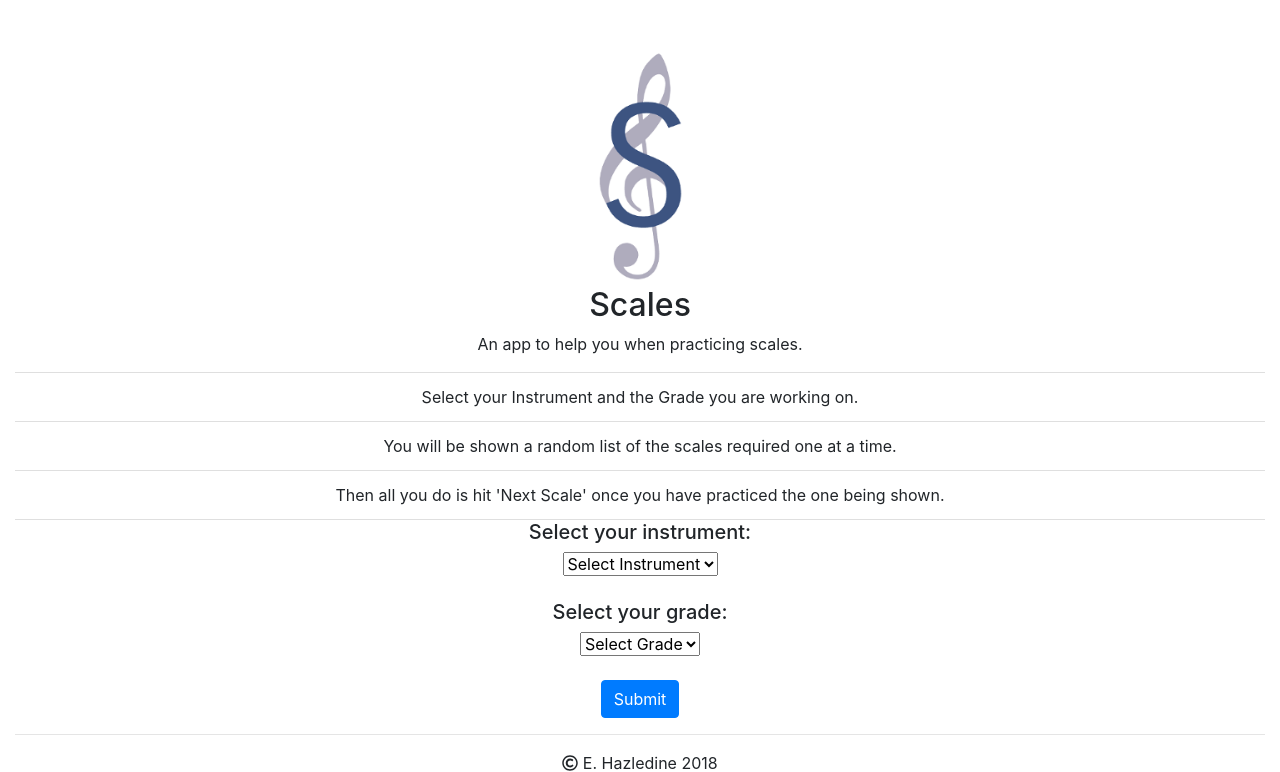
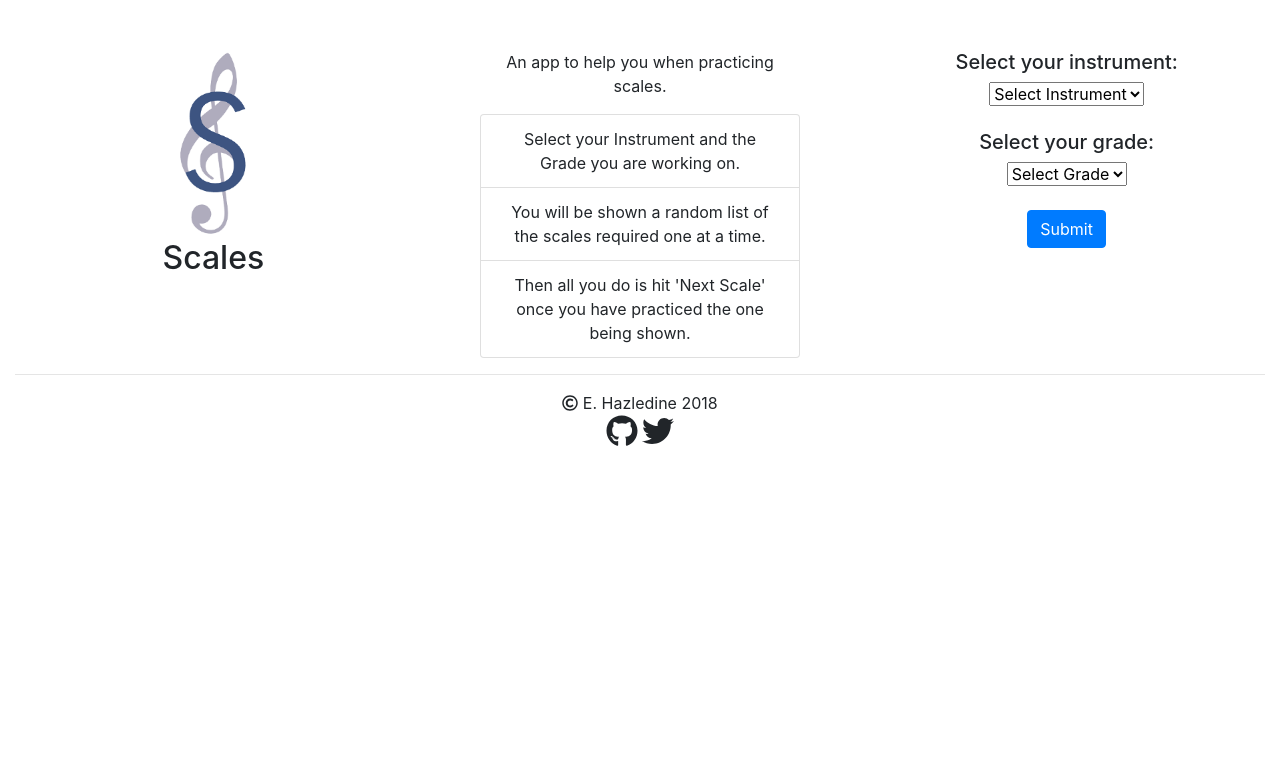
Before and after one commit to edhaz/scales, a Flask app: page / in a window 1280 px wide. Shown: the top 772 px of the page. After the commit the page ends 446 px from the top, so only its background shows below. Run offline with Flask 2, Linux system fonts and the light colour scheme; some libraries are stand-ins or nearby versions.

Commit message:
Update layout

```diff
--- a/__init__.py
+++ b/__init__.py
@@ -1,6 +1,6 @@
 import sqlite3
 import random
-from flask import Flask, redirect, render_template, request, session, g, url_for
+from flask import Flask, redirect, render_template, request, session, g, url_for, jsonify
 from flask_session import Session
 
 app = Flask(__name__)
@@ -37,7 +37,7 @@ def redirecter():
 
     if session['instrument'] == 'violin':
         if session['grade'] == '4':
-            session['scales'] = ['Ab major', 'B major', 'C major', 'E major', 'G minor', 'B minor', 'C minor']
+            session['scales'] = ['Ab major, 2 octaves', 'B major, 2 octaves', 'C major, 2 octaves', 'E major, 2 octaves', 'G minor, 2 octaves', 'B minor, 2 octaves', 'C minor, 2 octaves']
         elif session['grade'] == '5':
             session['scales'] = ['Db major', 'Eb major', 'F major', 'B minor', 'C# minor', 'E minor']
 
--- a/templates/index.html
+++ b/templates/index.html
@@ -4,14 +4,22 @@
 
 {% block body %}
 <div class="container-fluid text-center bg-white">
-    <img class="" src="/static/scales.png" alt="Scales logo" style="max-width: 10%">
+    <div class="row">
+        <div class="col-sm">
+            <img class="" src="/static/scales.png" alt="Scales logo" style="max-width: 100px">
             <h2>Scales</h2>
+        </div>
+        <div class="col-sm-4">
+            <div class="container-fluid" style="max-width: 350px">
                 <p>An app to help you when practicing scales.</p>
-    <ul class="list-group list-group-flush">
+                <ul class="list-group">
                     <li class="list-group-item">Select your Instrument and the Grade you are working on.</li>
                     <li class="list-group-item">You will be shown a random list of the scales required one at a time.</li>
                     <li class="list-group-item">Then all you do is hit 'Next Scale' once you have practiced the one being shown.</li>
                 </ul>
+            </div>
+        </div>
+        <div class="col-sm">
             <form action="/redirecter" method="post">
                 <div class="container-fluid">
                     <h5>Select your instrument:</h5>
@@ -36,4 +44,6 @@
                 </div>
             </form>
         </div>
+    </div>
+</div>
 {% endblock %}
--- a/templates/layout.html
+++ b/templates/layout.html
@@ -18,6 +18,8 @@
         <hr>
         <p class="text-center"><i class="far fa-copyright"></i> E. Hazledine 2018 <br><a href="https://github.com/edhaz" target="_blank"><i class="fab fa-github fa-2x" title="Github"></i></a>  <a href="https://twitter.com/ed_hazledine" target="_blank"><i class="fab fa-twitter fa-2x" title="Twitter"></i></a></p>
     </div>
+    <script src="//ajax.googleapis.com/ajax/libs/jquery/1.9.1/jquery.min.js"></script>
+    <script>window.jQuery || document.write('<script src="{{ url_for('static', filename='jquery.js') }}">\x3C/script>')</script>
     <script src="https://code.jquery.com/jquery-3.3.1.slim.min.js" integrity="sha384-q8i/X+965DzO0rT7abK41JStQIAqVgRVzpbzo5smXKp4YfRvH+8abtTE1Pi6jizo" crossorigin="anonymous"></script>
     <script src="https://cdnjs.cloudflare.com/ajax/libs/popper.js/1.14.0/umd/popper.min.js" integrity="sha384-cs/chFZiN24E4KMATLdqdvsezGxaGsi4hLGOzlXwp5UZB1LY//20VyM2taTB4QvJ" crossorigin="anonymous"></script>
     <script src="https://stackpath.bootstrapcdn.com/bootstrap/4.1.0/js/bootstrap.min.js" integrity="sha384-uefMccjFJAIv6A+rW+L4AHf99KvxDjWSu1z9VI8SKNVmz4sk7buKt/6v9KI65qnm" crossorigin="anonymous"></script>
--- a/templates/scales.html
+++ b/templates/scales.html
@@ -7,9 +7,10 @@
     <h3><u>Grade {{ grade }} - {{ instrument }}</u></h3>
     <p>Make sure you practice each scale at least 5 times in a row without a mistake!<br>Then click 'Next Scale'.</p>
     <br>
-    <div class="container-fluid">
-        <h5>{{ scale }}</h5>
+    <div class="container-fluid" style="max-width: 400px">
+        <h3>{{ scale }}</h3>
     </div>
+    <br>
     <form action="/scales" method="post">
         <button class="btn btn-primary" type="submit">Next Scale</button>
     </form>
```
Lines whose indentation alone changed are shown as unchanged.
